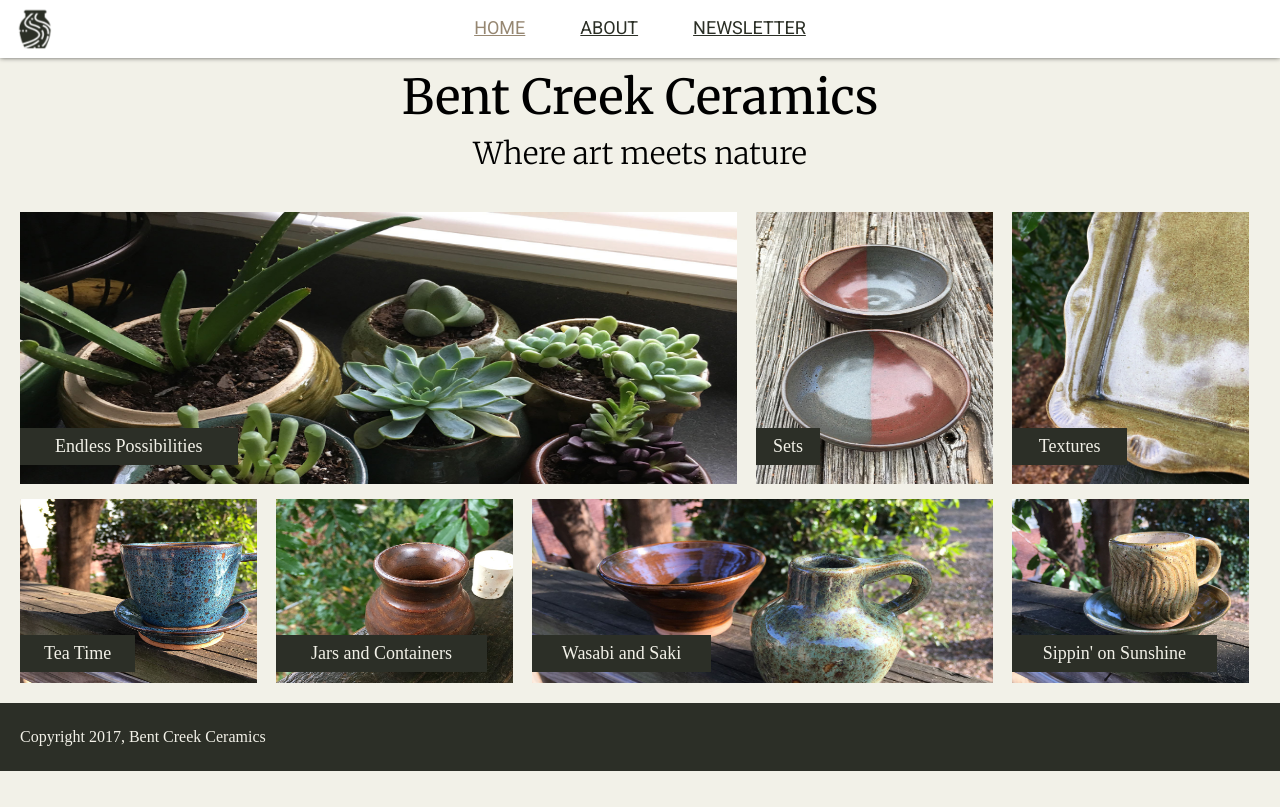
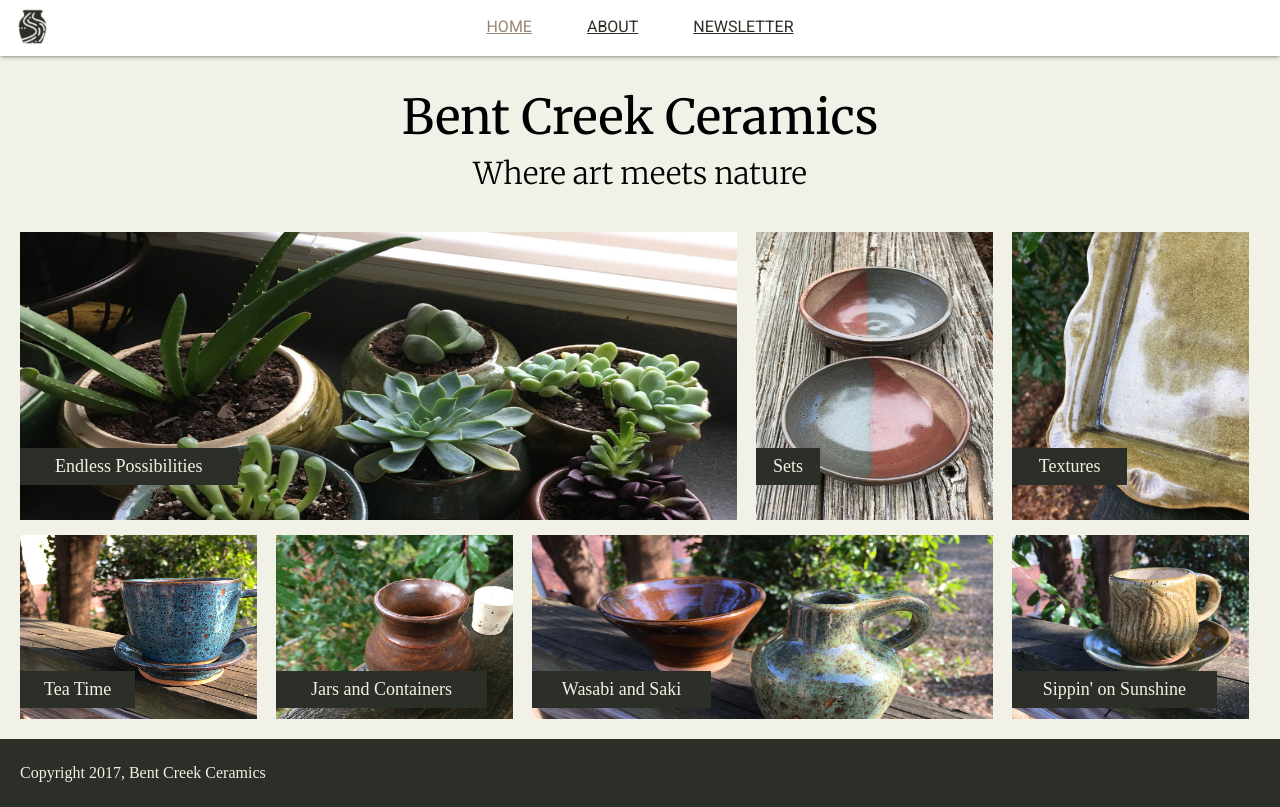
Before and after one commit to christopherwperry/week-one-project, a plain HTML site: page index.html in a window 1280 px wide. Drawn offline with Linux system fonts and the light colour scheme.

Commit message:
adjusted nav-bar size

```diff
--- a/about-style.css
+++ b/about-style.css
@@ -49,7 +49,7 @@ body {
   text-transform: uppercase;
   font-family: 'Roboto', sans-serif;
   text-decoration: underline;
-  font-size: 18px;
+  font-size: 16px;
   padding-top: 18px;
 }
 
@@ -68,7 +68,7 @@ body {
 }
 
 #logo {
-  width: 40px;
+  width: 35px;
   height: auto;
   position: fixed;
   padding-left: 15px;
--- a/newsletter-style.css
+++ b/newsletter-style.css
@@ -48,7 +48,7 @@ body {
   text-transform: uppercase;
   font-family: 'Roboto', sans-serif;
   text-decoration: underline;
-  font-size: 18px;
+  font-size: 16px;
   padding-top: 18px;
 }
 
@@ -67,7 +67,7 @@ body {
 }
 
 #logo {
-  width: 40px;
+  width: 35px;
   height: auto;
   position: fixed;
   padding-left: 15px;
@@ -163,6 +163,7 @@ input {
 
 input:focus {
   border-bottom: solid 1.5px #967343;
+  outline: none;
 }
 
 #signupButton {
--- a/style.css
+++ b/style.css
@@ -52,7 +52,7 @@ body {
   text-transform: uppercase;
   font-family: 'Roboto', sans-serif;
   text-decoration: underline;
-  font-size: 18px;
+  font-size: 16px;
   padding-top: 18px;
 }
 
@@ -71,7 +71,7 @@ body {
 }
 
 #logo {
-  width: 40px;
+  width: 35px;
   height: auto;
   position: fixed;
   padding-left: 15px;
@@ -86,6 +86,10 @@ body {
 
 #home:active, #about:active, #newsletter:active {
   color: #968772;
+}
+
+.page-contents {
+  padding-top: 20px;
 }
 
 #top-line {
@@ -118,7 +122,7 @@ body {
 }
 
 .row-one {
-  height: 34vh;
+  height: 36vh;
   margin-bottom: 15px;
 }
 
```
Also changed, not shown: 1 other file.
